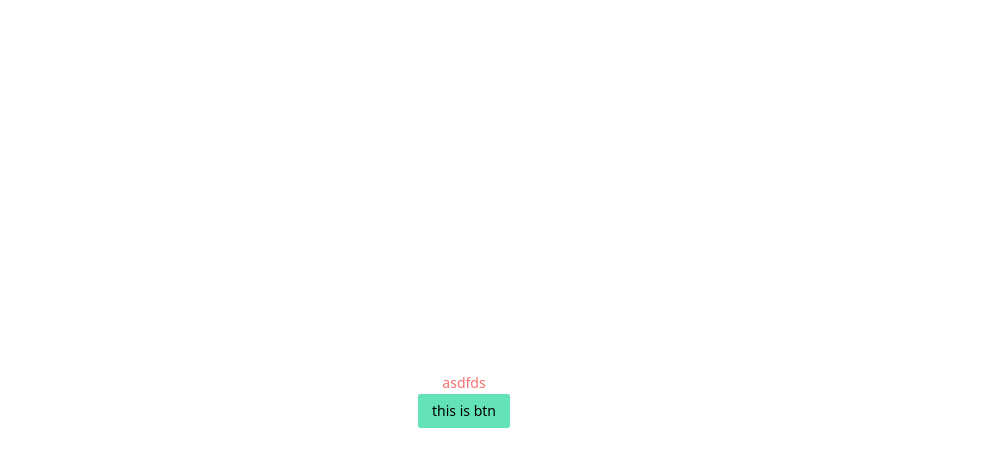
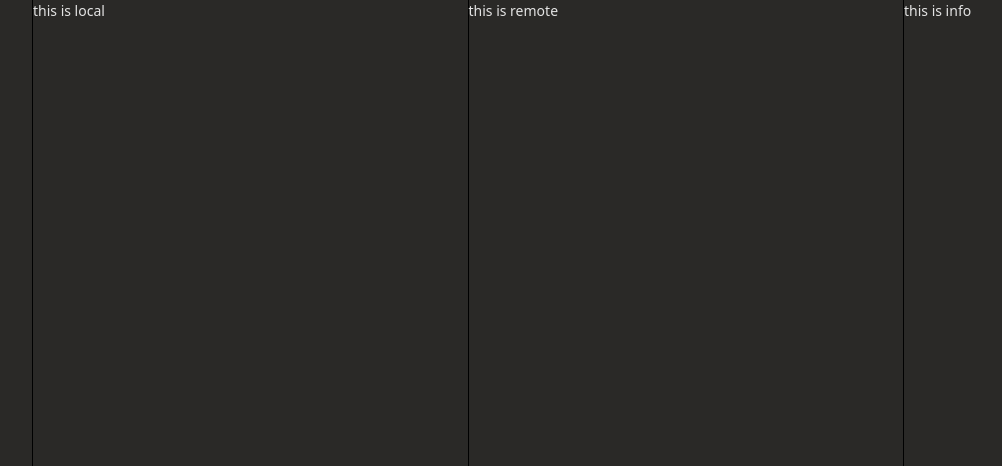
Before and after one commit to lxqddd/LFtp, a Vue app: page / in a window 1280 px wide. Shown: the top 466 px of the page, without its empty margins (176-1178 px from the left). Built offline with nearby package versions, Linux system fonts and the light colour scheme.

Commit message:
feat: layout

```diff
--- a/electron/main/index.ts
+++ b/electron/main/index.ts
@@ -37,14 +37,14 @@ async function createWindow() {
   win = new BrowserWindow({
     title: 'Main window',
     icon: path.join(process.env.VITE_PUBLIC, 'favicon.ico'),
-    frame: false,
-    trafficLightPosition: { x: 20, y: 20 },
-    titleBarStyle: 'hidden',
-    titleBarOverlay: {
-      symbolColor: '#fff',
-      color: '#333',
-      height: 32,
-    },
+    // frame: false,
+    // trafficLightPosition: { x: 20, y: 20 },
+    // titleBarStyle: 'hidden',
+    // titleBarOverlay: {
+    //   symbolColor: '#fff',
+    //   color: '#333',
+    //   height: 32,
+    // },
     webPreferences: {
       preload,
       webSecurity: false,
--- a/package.json
+++ b/package.json
@@ -27,7 +27,9 @@
   },
   "dependencies": {
     "fs-extra": "^11.2.0",
-    "node-ssh": "^13.2.0"
+    "node-ssh": "^13.2.0",
+    "normalize.css": "^8.0.1",
+    "sass": "^1.77.8"
   },
   "devDependencies": {
     "@antfu/eslint-config": "^2.27.0",
--- a/src/App.vue
+++ b/src/App.vue
@@ -1,42 +1,10 @@
 <script setup lang="ts">
 import { darkTheme, dateZhCN, zhCN } from 'naive-ui'
+import Home from './views/Home.vue'
 </script>
 
 <template>
   <NConfigProvider :locale="zhCN" :date-locale="dateZhCN" :theme="darkTheme">
-    <span class="mdi:apple" />
-    <div class="text-red">
-      asdfds
-    </div>
-    <NButton type="primary">
-      this is btn
-    </NButton>
+    <Home />
   </NConfigProvider>
 </template>
-
-<style>
-.flex-center {
-  display: flex;
-  align-items: center;
-  justify-content: center;
-}
-
-.logo {
-  height: 6em;
-  padding: 1.5em;
-  will-change: filter;
-  transition: filter 300ms;
-}
-
-.logo.electron:hover {
-  filter: drop-shadow(0 0 2em #9FEAF9);
-}
-
-.logo:hover {
-  filter: drop-shadow(0 0 2em #646cffaa);
-}
-
-.logo.vue:hover {
-  filter: drop-shadow(0 0 2em #42b883aa);
-}
-</style>
--- a/src/main.ts
+++ b/src/main.ts
@@ -1,8 +1,8 @@
 import { createApp } from 'vue'
 import 'virtual:uno.css'
+import 'normalize.css'
+import './styles/index.scss'
 import App from './App.vue'
-
-import './style.css'
 
 createApp(App)
   .mount('#app')
--- /dev/null
+++ b/src/views/Home.vue
@@ -0,0 +1,48 @@
+<script lang="ts" setup>
+import { NDropdown } from 'naive-ui'
+import { h } from 'vue'
+
+function renderIcon(icon: string) {
+  return () => {
+    return h('span', { class: `text-6 ${icon}` })
+  }
+}
+
+const menuOptions = [
+  {
+    label: '创建链接',
+    key: 'createConnection',
+    icon: renderIcon('mdi:link-plus'),
+  },
+]
+
+function handleSelect(key: string | number) {
+  console.log(key)
+}
+</script>
+
+<template>
+  <div class="h-100vh flex flex-col text-[rgba(255,255,255,0.87)] bg-#2a2927">
+    <!-- <div class="bar pl-20 pr-20 h-8">
+      this is bar
+    </div> -->
+    <div class="flex flex-1">
+      <div class="menu w-50 b-r-solid b-r-#000 b-r-1px pl-2 pt-4">
+        <div class="text-align-end pr-2">
+          <NDropdown :options="menuOptions" @select="handleSelect">
+            <span class="text-6 mdi:menu" />
+          </NDropdown>
+        </div>
+      </div>
+      <div class="local h-100% flex-1 b-r-solid b-r-#000 b-r-1px">
+        this is local
+      </div>
+      <div class="remote flex-1 b-r-solid b-r-#000 b-r-1px">
+        this is remote
+      </div>
+      <div class="info w-50">
+        this is info
+      </div>
+    </div>
+  </div>
+</template>
```
Also changed, not shown: src/styles/index.scss (added, +15 -0 lines), 1 other file (tests, documents, lock files or other folders).
